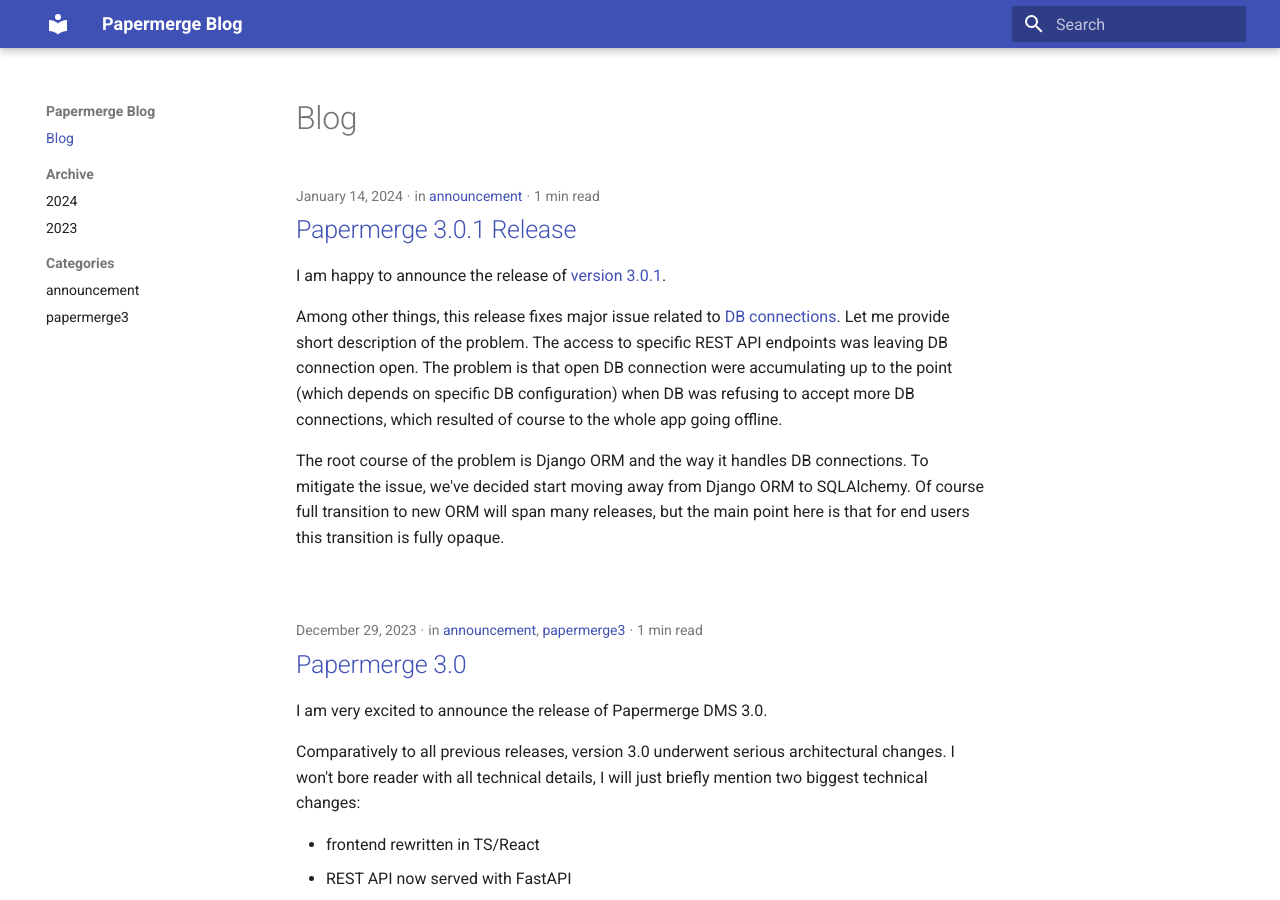
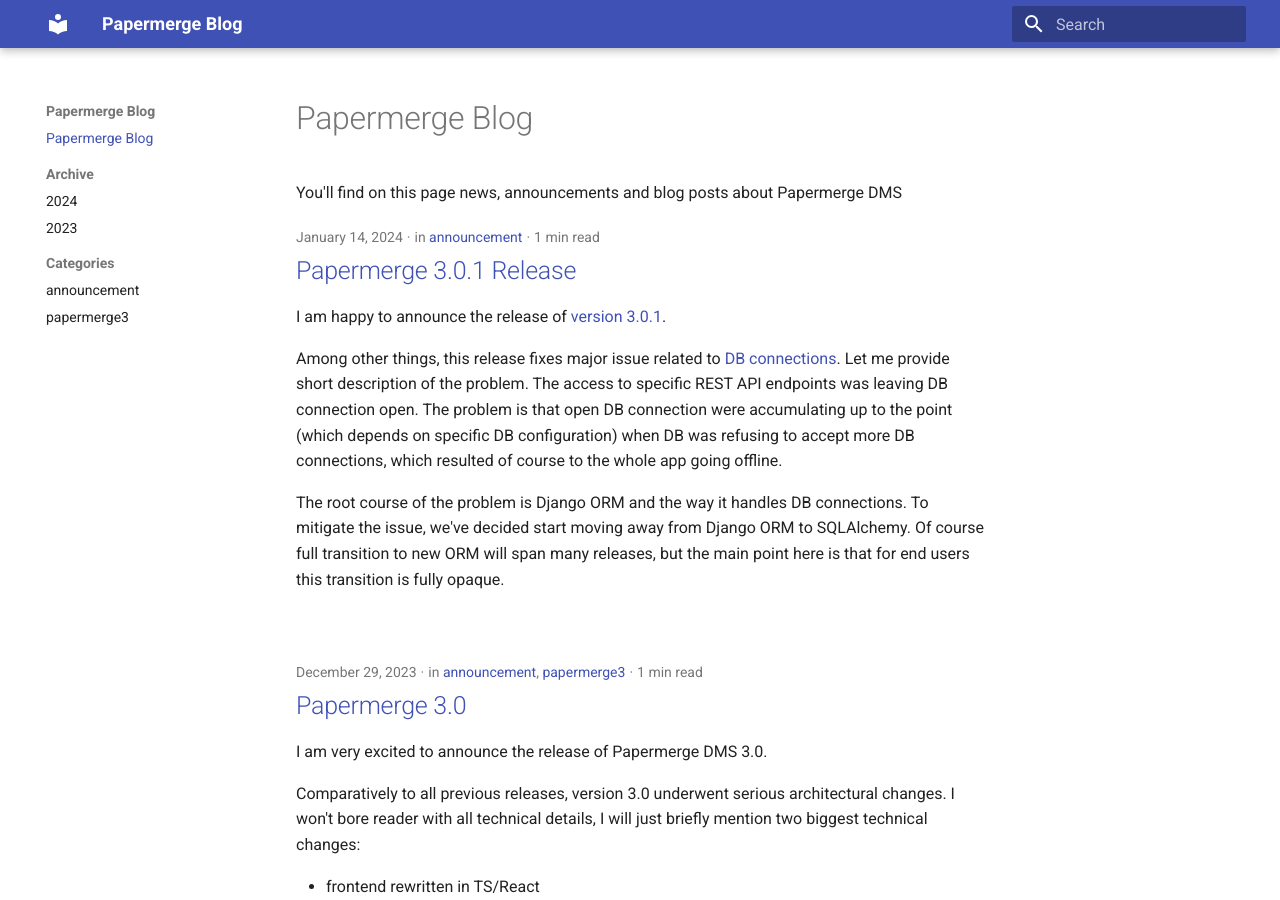
Before and after one commit to papermerge/blog, an MkDocs documentation site: the page built from docs/index.md, in a window 1280 px wide and 900 px high. Built offline with MkDocs 1.6.1 and Material for MkDocs 9.7.7, drawn with Linux system fonts in a browser that asks for light colours.

Commit message:
adjust index page

```diff
--- a/docs/index.md
+++ b/docs/index.md
@@ -1 +1,3 @@
-# Blog
+# Papermerge Blog
+
+You'll find on this page news, announcements and blog posts about Papermerge DMS
```
